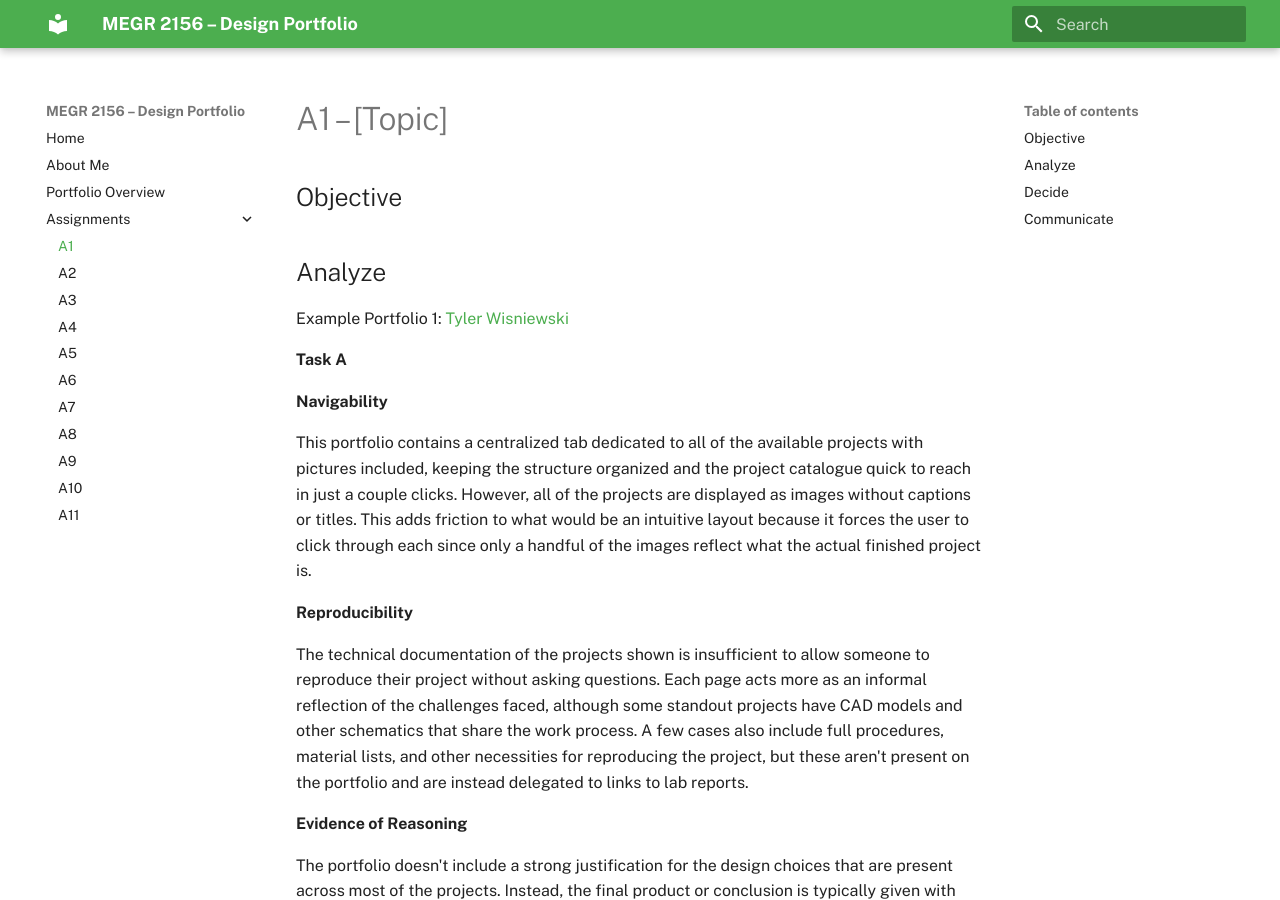
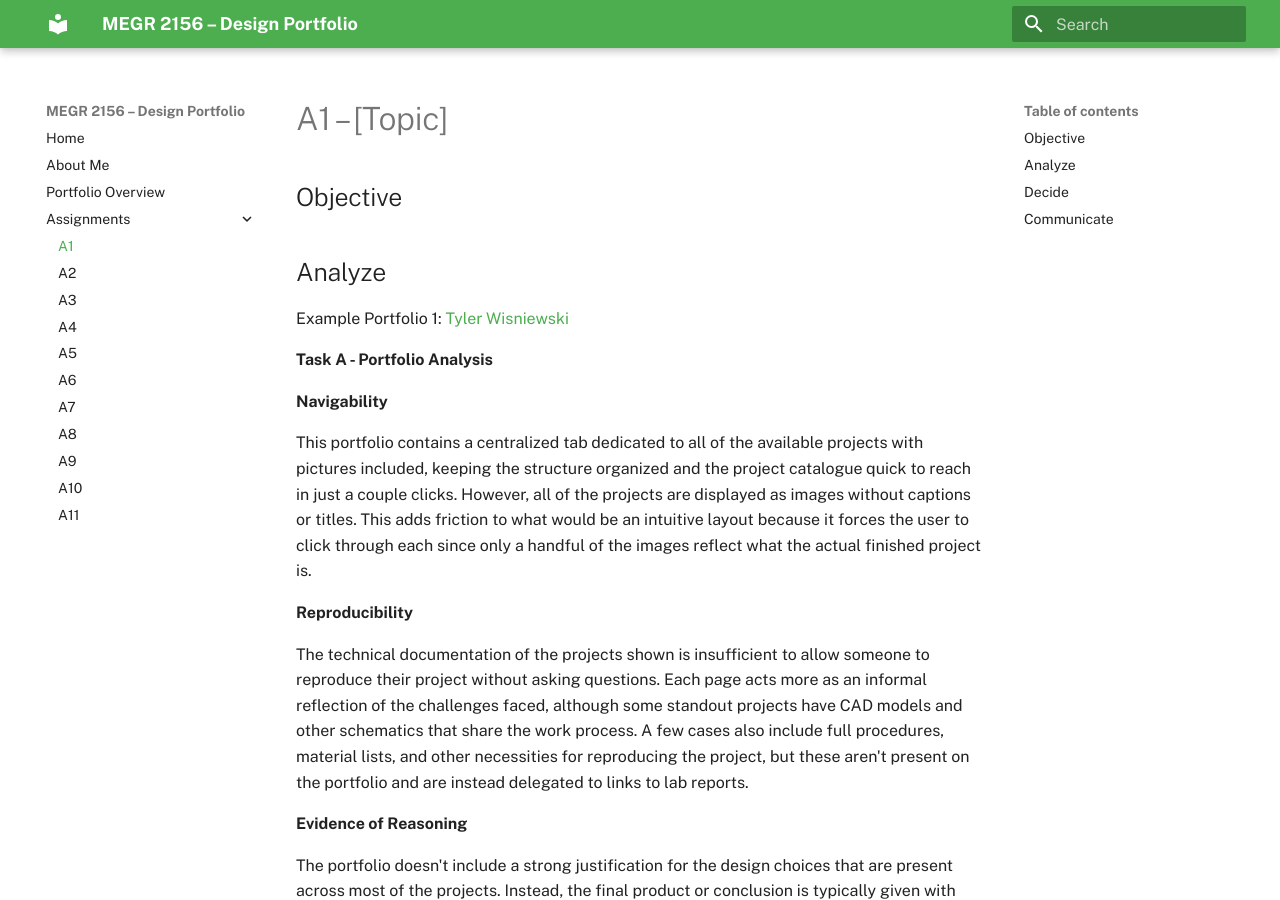
Before and after one commit to Jmswanchara/megr2156-portfolio, an MkDocs documentation site: the page built from docs/assignments/A01/index.md, in a window 1280 px wide and 900 px high. Built offline with MkDocs 1.6.1 and Material for MkDocs 9.7.7, drawn with Linux system fonts in a browser that asks for light colours; some of the changed text lies outside the part shown.

Commit message:
Update task headings for clarity in index.md

```diff
--- a/docs/assignments/A01/index.md
+++ b/docs/assignments/A01/index.md
@@ -6,7 +6,7 @@
 ## Analyze
 Example Portfolio 1: [Tyler Wisniewski](https://tylerwisniewski.github.io/cev/)
 
-**Task A**
+**Task A - Portfolio Analysis**
 
 **Navigability**
 
@@ -42,7 +42,7 @@ This portfolio doesn't provide the technical analysis behind the schematics that
 
 All phrasing throughout the portfolio is consistently professional.  The author refrains from using informal language across the introduction or any of the design descriptions, only explaining what the objectives and results were in a very concise manner.
 
-**Task B**
+**Task B - Product Analysis**
 
 
 
```
